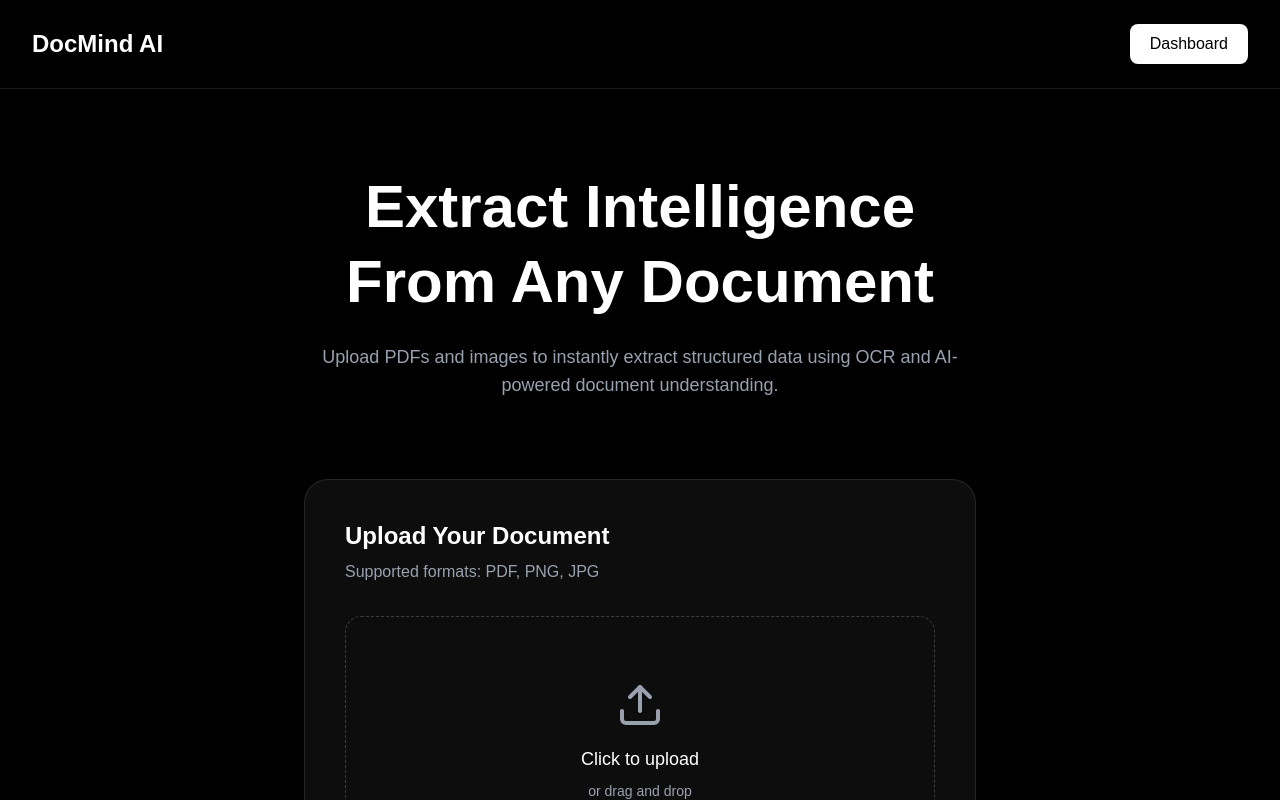
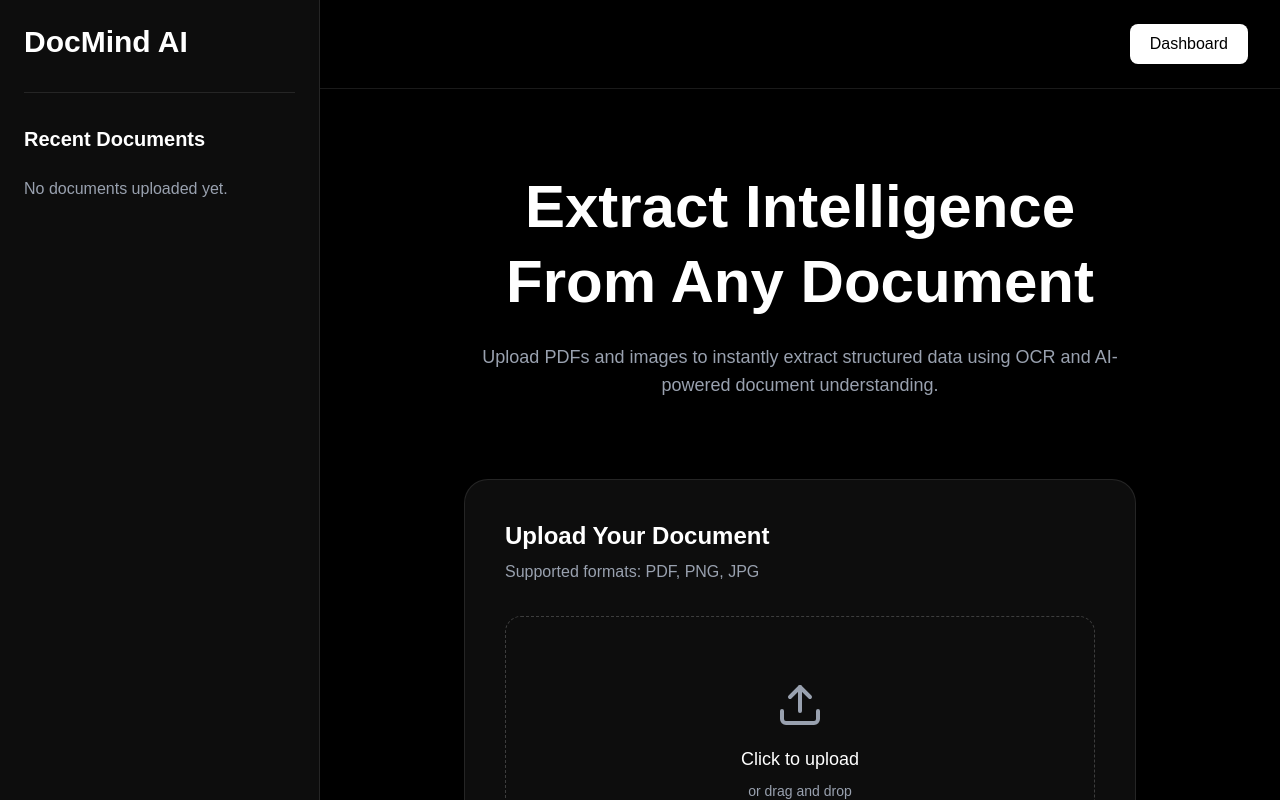
Before and after one commit to Riya4546/DocMind-AI, a Next.js app in the folder frontend/: page / in a window 1280 px wide. Shown: the top 800 px of the page. Built offline with nearby package versions, Linux system fonts and the light colour scheme.

Commit message:
previous history bar done

```diff
--- a/frontend/app/page.tsx
+++ b/frontend/app/page.tsx
@@ -8,6 +8,7 @@ export default function Home() {
   const [selectedFile, setSelectedFile] = useState<File | null>(null);
   const [isProcessing, setIsProcessing] = useState(false);
   const fileInputRef = useRef<HTMLInputElement>(null);
+  const [history, setHistory] = useState<string[]>([]);
 
   const handleFileChange = (
     event: React.ChangeEvent<HTMLInputElement>
@@ -15,6 +16,10 @@ export default function Home() {
     if (event.target.files && event.target.files[0]) {
       setSelectedFile(event.target.files[0]);
     }
+    setHistory((prev) => [
+  event.target.files![0].name,
+  ...prev,
+]);
   };
 
   const processDocument = async () => {
@@ -28,11 +33,53 @@ export default function Home() {
   };
 
   return (
-    <main className="min-h-screen bg-black text-white">
+    <main className="flex min-h-screen bg-black text-white">
+      <aside className="hidden w-80 border-r border-white/10 bg-white/5 p-6 lg:block">
+
+  {/* Logo */}
+  <h1 className="text-3xl font-bold">
+    DocMind AI
+  </h1>
+
+  {/* Divider */}
+  <div className="my-8 border-t border-white/10"></div>
+
+  {/* Recent Documents */}
+  <div>
+
+    <h2 className="text-xl font-semibold">
+      Recent Documents
+    </h2>
+
+    <div className="mt-6 space-y-4">
+
+      {history.length === 0 ? (
+        <p className="text-gray-400">
+          No documents uploaded yet.
+        </p>
+      ) : (
+        history.map((fileName, index) => (
+          <div
+            key={index}
+            className="rounded-xl border border-white/10 bg-black/40 p-4"
+          >
+            <p className="truncate font-medium">
+              {fileName}
+            </p>
+          </div>
+        ))
+      )}
+
+    </div>
+
+  </div>
+
+</aside>
+<div className="flex-1">
 
       {/* Navbar */}
-      <nav className="flex items-center justify-between border-b border-white/10 px-8 py-6">
-        <h1 className="text-2xl font-bold">DocMind AI</h1>
+      <nav className="flex justify-end border-b border-white/10 px-8 py-6">
+
 
         <button className="rounded-lg bg-white px-5 py-2 font-medium text-black hover:bg-gray-200 transition">
           Dashboard
@@ -125,6 +172,7 @@ export default function Home() {
         </div>
 
       </section>
+      </div>
 
     </main>
   );
```
